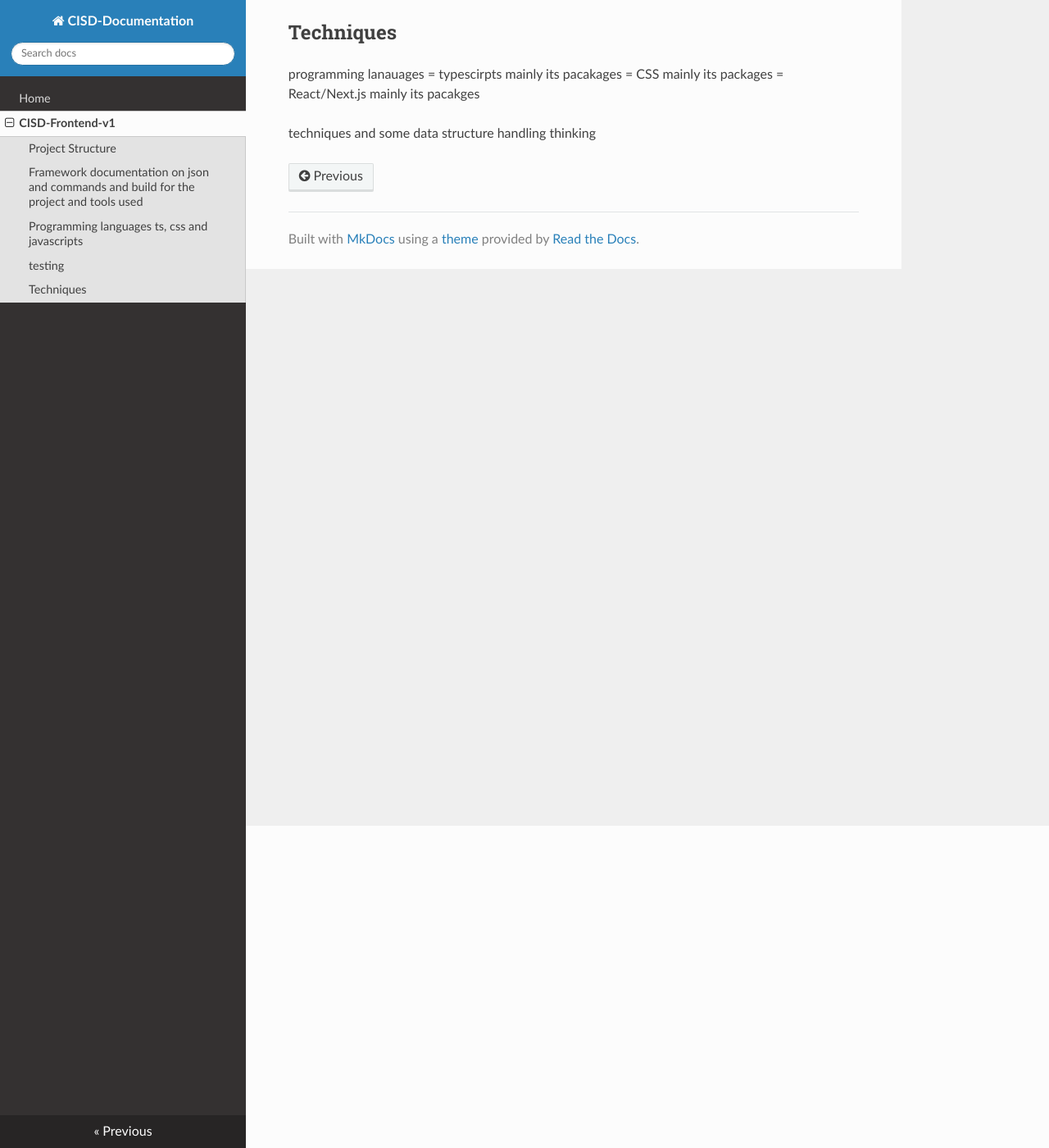
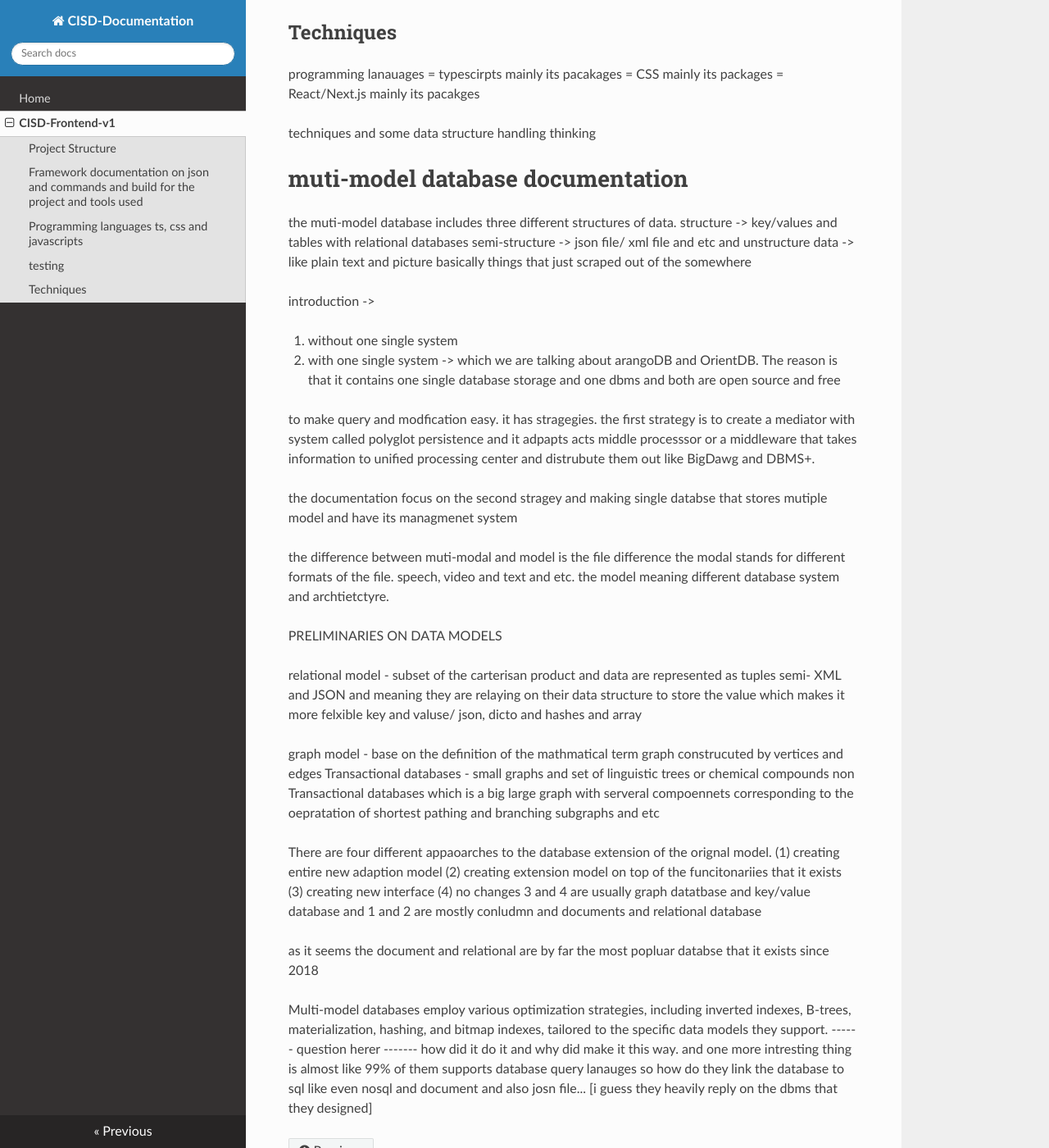
Before and after one commit to MaxHao56/CISD-Documentation, an MkDocs documentation site: the page built from docs/Frontend-v1.md, in a window 1280 px wide and 1400 px high, scrolled down 393 px. Shown: the whole window at 82% size. Built offline with MkDocs 1.6.1, drawn with Linux system fonts in a browser that asks for light colours; nearby versions of some CDN libraries.

Commit message:
Update Frontend-v1.md

```diff
--- a/docs/Frontend-v1.md
+++ b/docs/Frontend-v1.md
@@ -2,6 +2,10 @@
 
 
 ## Project Structure
+
+
+
+
 
 ## Framework documentation on json and commands and build for the project and tools used
 
@@ -25,3 +29,51 @@ programming lanauages  = typescirpts mainly its pacakages
 
 
 techniques and some data structure handling thinking
+
+
+# muti-model database documentation
+
+the muti-model database includes three different structures of data.
+structure -> key/values and tables with relational databases
+semi-structure -> json file/ xml file and etc
+and unstructure data -> like plain text and picture basically things that just scraped out of the somewhere
+
+
+introduction ->
+
+1. without one single system
+2. with one single system -> which we are talking about arangoDB and OrientDB. The reason is that it contains one single database storage and one dbms and both are open source and free
+
+   to make query and modfication easy. it has stragegies. the first strategy is to create a mediator with system called polyglot persistence and it adpapts acts middle processsor or a middleware that takes information to unified processing center and distrubute them out like BigDawg and DBMS+.
+
+   the documentation focus on the second stragey and making single databse that stores mutiple model and have its managmenet system
+
+  the difference between muti-modal and model is the file difference the modal stands for different formats of the file. speech, video and text and etc. the model meaning different database system and archtietctyre.
+
+
+
+PRELIMINARIES ON DATA MODELS
+
+
+relational model - subset of the carterisan product and data are represented as tuples
+semi- XML and JSON and meaning they are relaying on their data structure to store the value which makes it more felxible
+key and valuse/ json, dicto and hashes and array
+
+graph model -  base on the definition of the mathmatical term graph construcuted by vertices and edges
+    Transactional databases - small graphs and set of linguistic trees or chemical
+compounds
+    non Transactional databases which is a big large graph with serveral compoennets corresponding to the oepratation of shortest pathing and branching subgraphs and etc
+
+
+There are four different appaoarches to the database extension of the orignal model.
+(1) creating entire new adaption model
+(2) creating extension model on top of the funcitonariies that it exists
+(3) creating new interface
+(4) no changes
+3 and 4 are usually graph datatbase and key/value database and 1 and 2 are mostly conludmn and documents and relational database
+
+as it seems the document and relational are by far the most popluar databse that it exists since 2018
+
+Multi-model databases employ various optimization strategies, including inverted indexes, B-trees, materialization, hashing, and bitmap indexes, tailored to the specific data models they support.
+------ question herer ------- how did it do it and why did make it this way. and one more intresting thing is almost like 99% of them supports database query lanauges so how do they link the database to sql like even nosql and document and also josn file...
+[i guess they heavily reply on the dbms that they designed]
```
